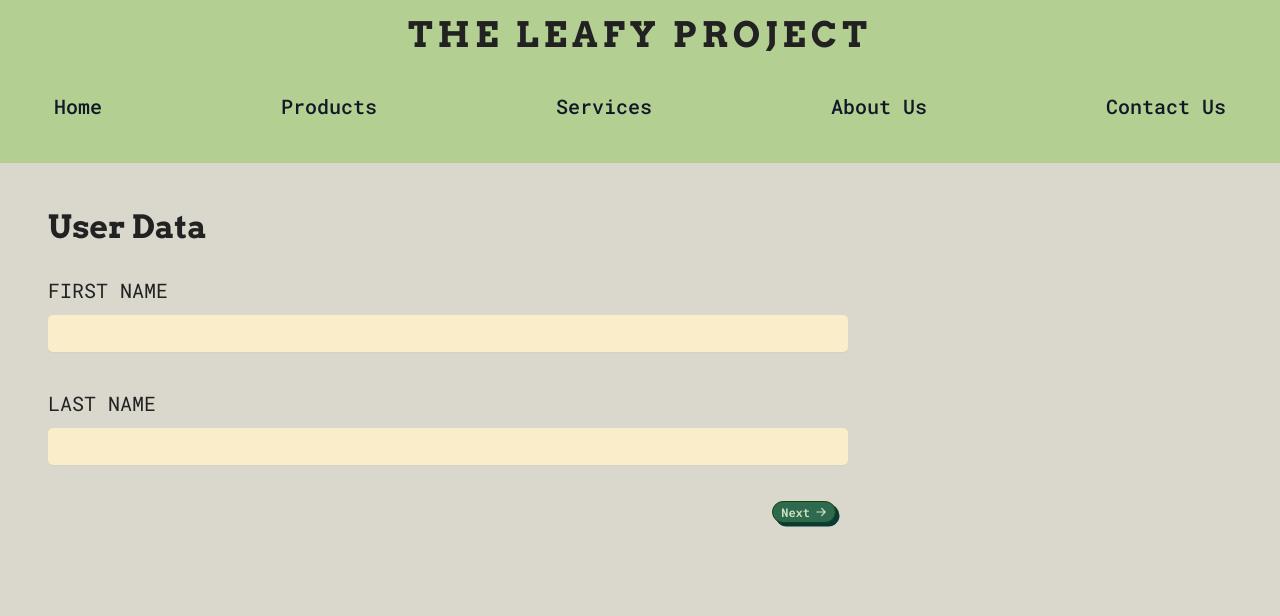
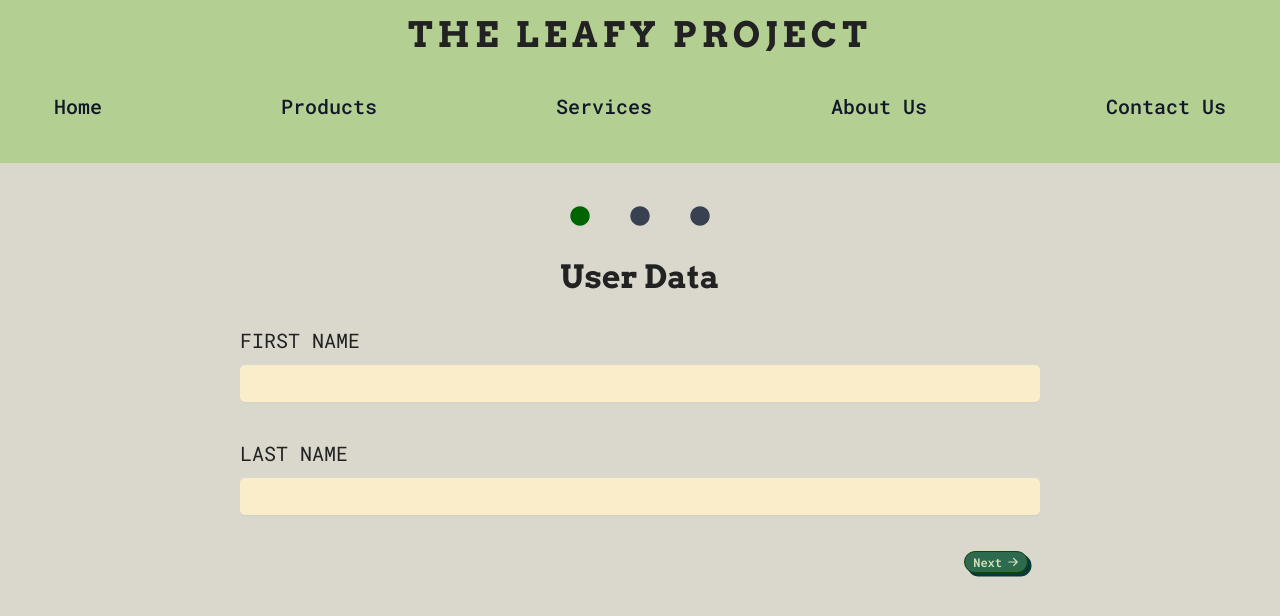
Before and after one commit to hannahdavantes/the-leafy-project-v1, a React (Vite) app: page /test in a window 1280 px wide. Shown: the top 616 px of the page. Built offline with nearby package versions, Linux system fonts and the light colour scheme.

Commit message:
Added stepper component for multi-step form

```diff
--- a/src/ui/MultiStepForm.jsx
+++ b/src/ui/MultiStepForm.jsx
@@ -1,7 +1,15 @@
 import { createContext, useContext, useState } from "react";
-import { FaCircle } from "react-icons/fa";
+
+import Stepper from "./Stepper";
+import styled from "styled-components";
 
 const MultiStepFormContext = createContext();
+
+const Container = styled.div`
+  display: flex;
+  flex-direction: column;
+  align-items: center;
+`;
 
 function MultiStepForm({ children }) {
   const [currentFormIndex, setCurrentFormIndex] = useState(0);
@@ -29,15 +37,17 @@ function MultiStepForm({ children }) {
         showNextForm,
         isFirstForm: currentFormIndex === 0,
         isLastForm: currentFormIndex === children.length - 1,
+        currentFormIndex,
         formData,
         setFormData,
         setTitle,
       }}
     >
-      <>
+      <Container>
+        <Stepper steps={children} currentStepIndex={currentFormIndex} />
         <h1>{title}</h1>
         {children[currentFormIndex]}
-      </>
+      </Container>
     </MultiStepFormContext.Provider>
   );
 }
--- /dev/null
+++ b/src/ui/Stepper.jsx
@@ -0,0 +1,39 @@
+import styled from "styled-components";
+import { FaCircle } from "react-icons/fa";
+
+const StyledStepper = styled.div`
+  display: flex;
+  gap: 4rem;
+  justify-content: center;
+  margin-bottom: 2rem;
+`;
+
+const ActiveStep = styled.span`
+  font-size: 2rem;
+  color: var(--color-primary-7);
+`;
+
+const Step = styled.span`
+  font-size: 2rem;
+  color: var(--color-gray-7);
+`;
+
+function Stepper({ steps, currentStepIndex }) {
+  return (
+    <StyledStepper>
+      {steps.map((step, index) =>
+        index === currentStepIndex ? (
+          <ActiveStep key={index}>
+            <FaCircle />
+          </ActiveStep>
+        ) : (
+          <Step key={index}>
+            <FaCircle />
+          </Step>
+        )
+      )}
+    </StyledStepper>
+  );
+}
+
+export default Stepper;
```
